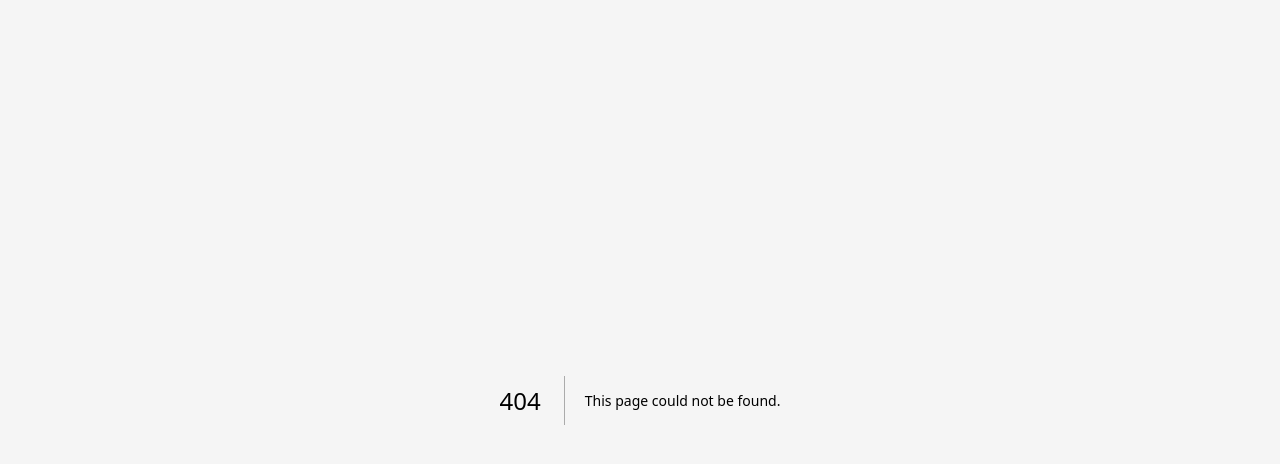
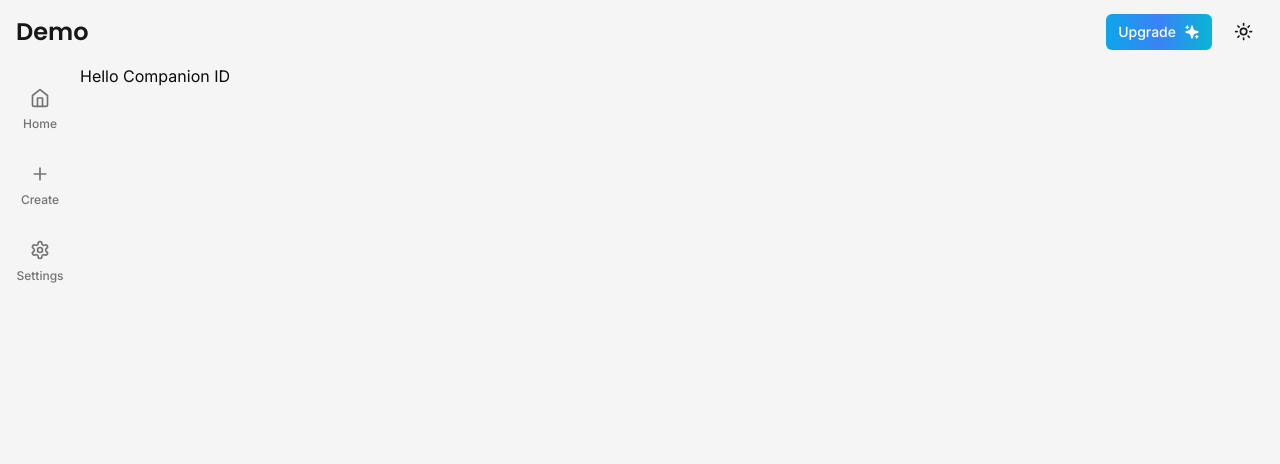
Before and after one commit to cyfyifanchen/celebrity-chat-bot, a Next.js app: page /companion/1 in a window 1280 px wide. Before the commit this address had no page. Shown: the top 464 px of the page. Built offline with nearby package versions, Linux system fonts and the light colour scheme.

Commit message:
Create page.tsx

```diff
--- /dev/null
+++ b/app/(root)/(routes)/companion/[companionId]/page.tsx
@@ -0,0 +1,9 @@
+const CompanionPage = () => {
+  return (
+    <div>
+      Hello Companion ID
+    </div>
+  )
+}
+
+export default CompanionPage
```
